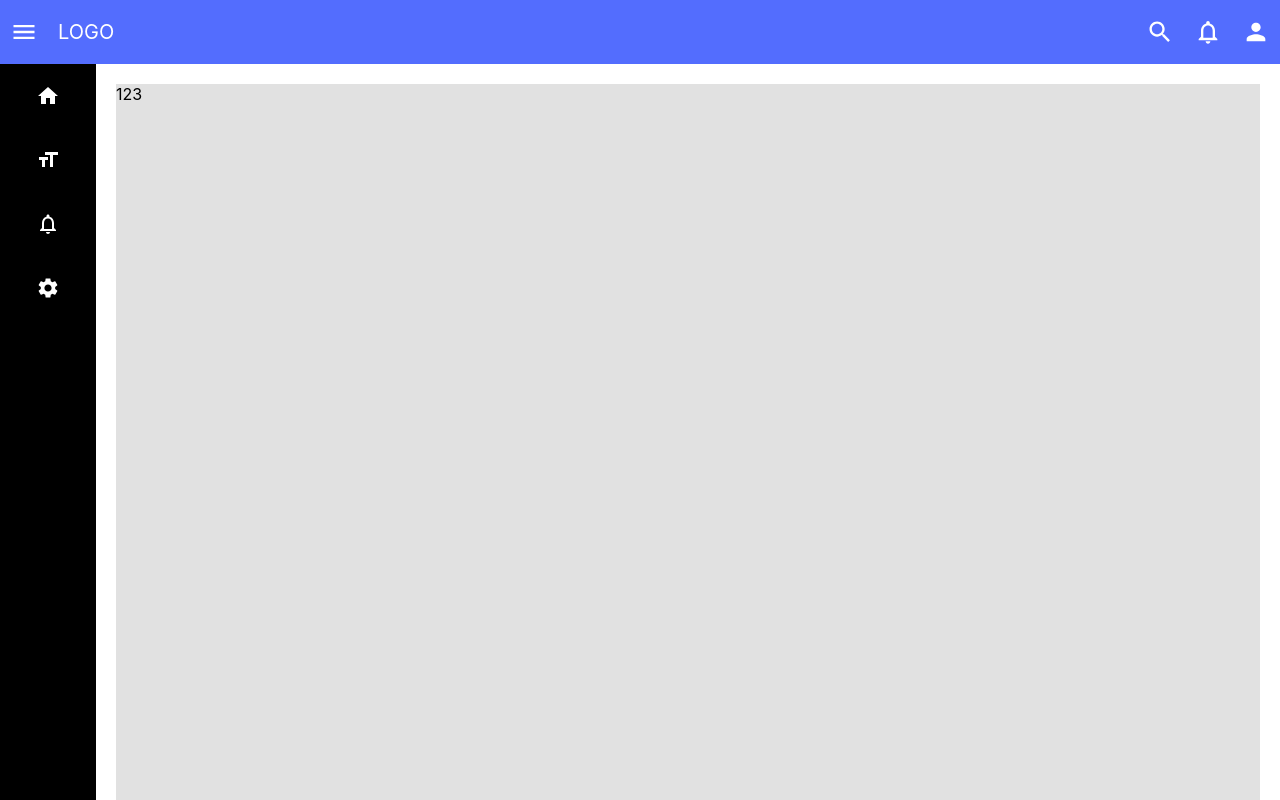
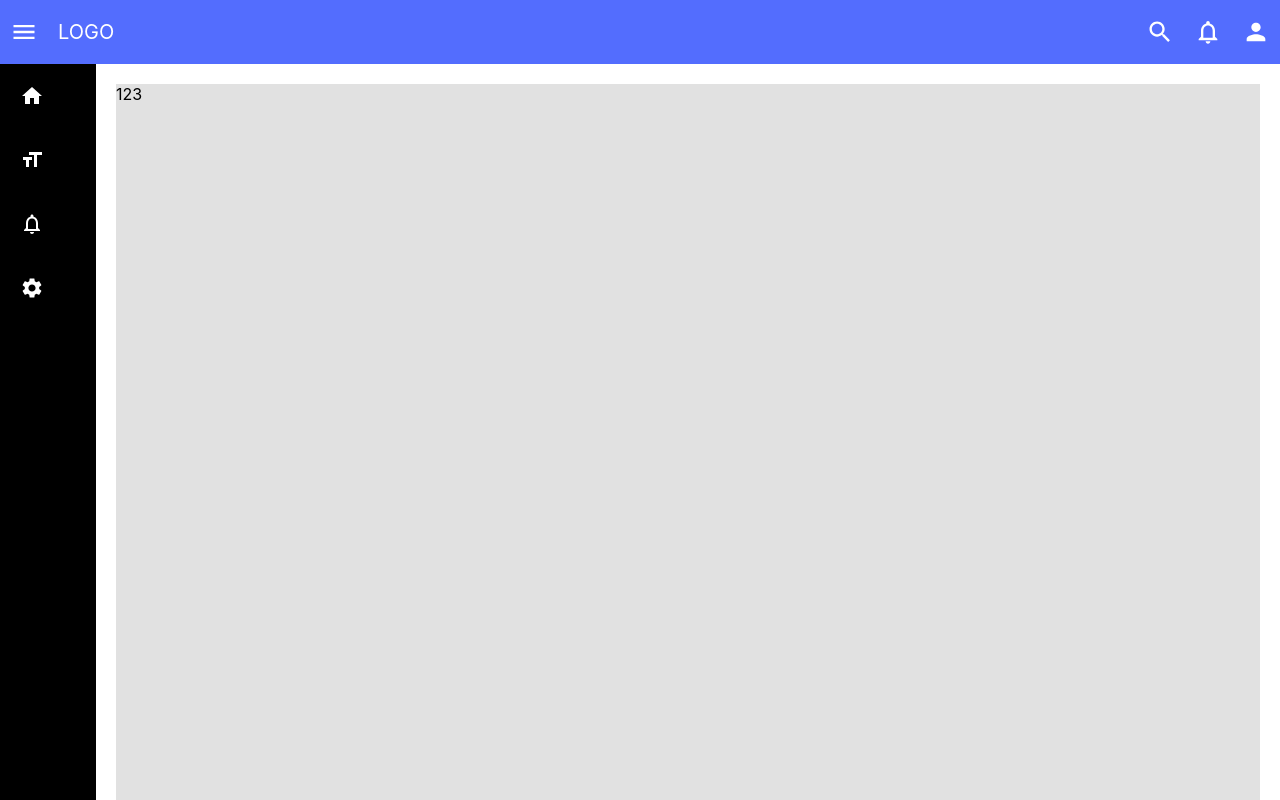
Before and after one commit to youngcademy/TEAMA-FRONT, a Next.js app: page / in a window 1280 px wide. Shown: the top 800 px of the page. Built offline with nearby package versions, Linux system fonts and the light colour scheme.

Commit message:
feat: Topbar 고정

```diff
--- a/styles/Header.module.scss
+++ b/styles/Header.module.scss
@@ -1,4 +1,7 @@
 .wrapper {
+  position: fixed;
+  top: 0;
+  z-index: 1;
   width: 100%;
   background-color: #536dfe;
   color: white;
@@ -10,7 +13,6 @@
     display: flex;
     justify-content: center;
     align-items: center;
-
     h6 {
       margin: 0 10px;
       font-size: 20px;
--- a/styles/Home.module.scss
+++ b/styles/Home.module.scss
@@ -1,4 +1,4 @@
 .wrapper {
   background-color: #e1e1e1;
-  height: 100%;
+  height: 200vh;
 }
--- a/styles/Layout.module.scss
+++ b/styles/Layout.module.scss
@@ -1,5 +1,6 @@
 .wrapper {
   display: flex;
+  margin-top: 64px;
   .content {
     padding: 20px;
     flex: 1;
--- a/styles/Sidebar.module.scss
+++ b/styles/Sidebar.module.scss
@@ -1,10 +1,13 @@
 .wrapper {
-  height: 100vh;
   background-color: black;
   width: 96px;
   transition: all 0.3s ease;
-
+  overflow: hidden;
   ul {
+    position: fixed;
+    display: flex;
+    flex-direction: column;
+    flex: 1 0 auto;
     margin: 0;
     padding: 0;
     list-style: none;
```
Also changed, not shown: pages/movies/hello.tsx (deleted, +0 -7 lines).
